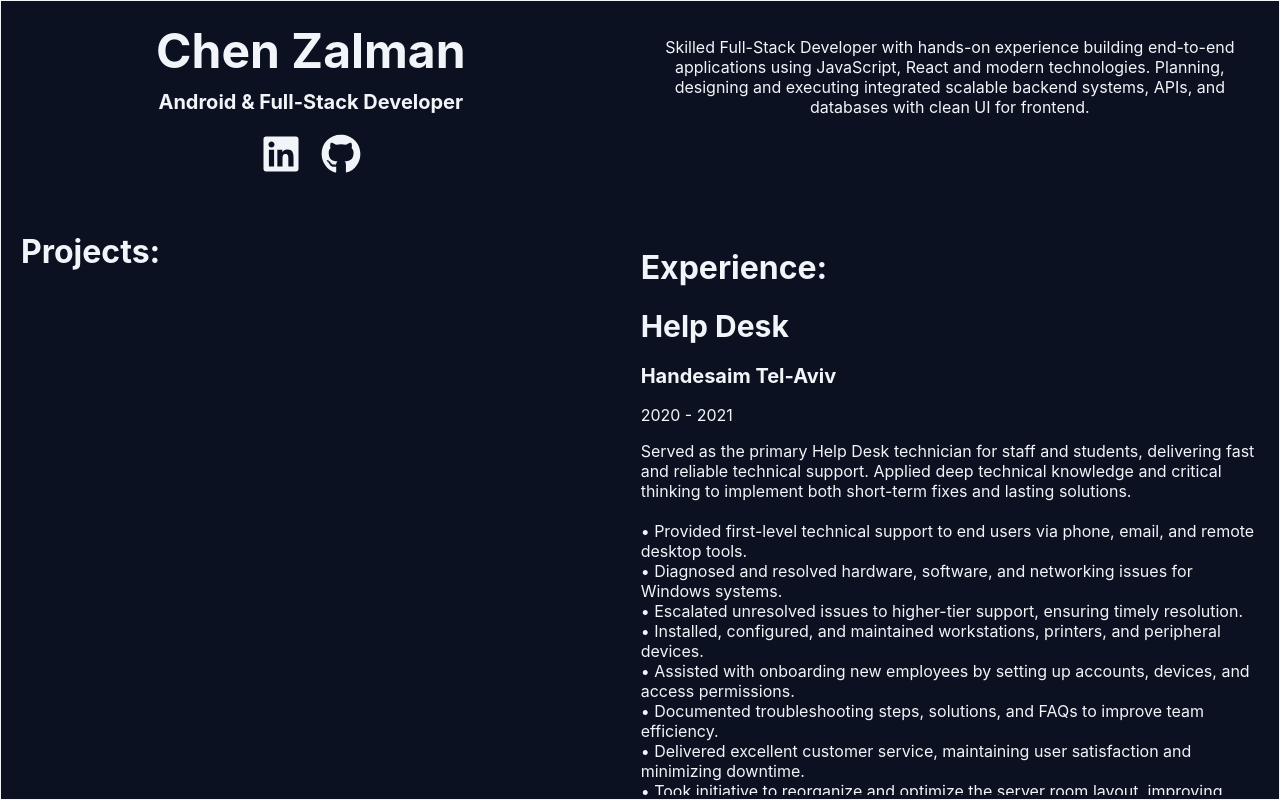
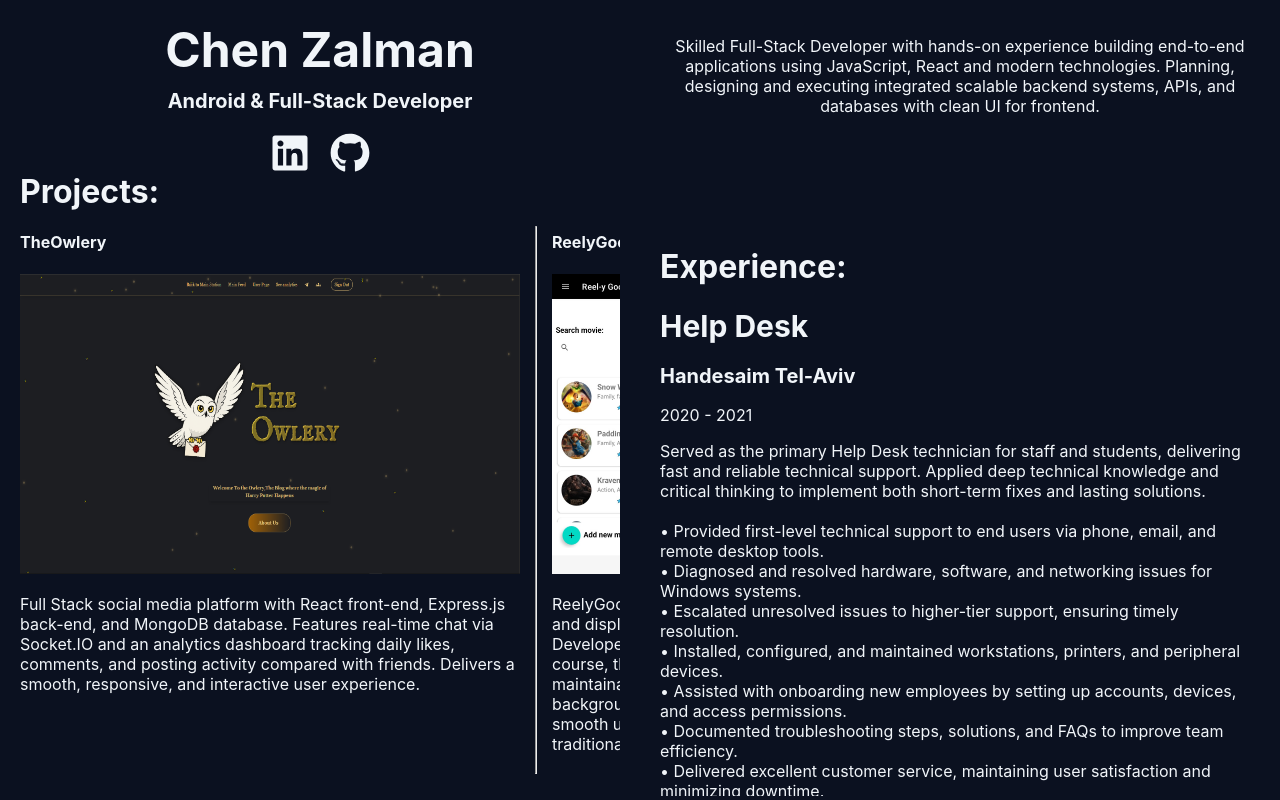
Before and after one commit to ChenZalman/Portfolio, a React (Create React App) app: page / in a window 1280 px wide. Built offline with nearby package versions, Linux system fonts and the light colour scheme.

Commit message:
Added projects section

```diff
--- a/src/App.js
+++ b/src/App.js
@@ -6,12 +6,16 @@ import Summary from './Components/Summary';
 import Header from './Components/Header';
 import dataExperiences from './data/experiences';
 import summary from './data/summary';
+import dataProjects from './data/projects';
+import Project from './Components/Project';
 
 function App() {
   const [experiences,setExperiences] = useState([])
+  const [projects,setpProjects] = useState([])
 
   useEffect(()=> {
     setExperiences(dataExperiences)
+    setpProjects(dataProjects)
   },[])
 
   const openLink = (url) => {
@@ -20,22 +24,43 @@ function App() {
   }
 
   return (
-    <div style={{display: 'flex', height: '100vh', width: '100vw',textAlign: 'center', border:'solid 1px', boxSizing: 'border-box'}}>
+    <div style={{display: 'flex', height: '100vh', width: '100vw',textAlign: 'center', border:'solid 0px', boxSizing: 'border-box'}}>
       {/* Left side of page */}
       <div style={{padding:'20px',width : '50%', border:'solid 0px', boxSizing: 'border-box'}}>
-        <div style={{height:'25%', border:'solid 0px', boxSizing: 'border-box'}}>
+        <div style={{height:'20%', border:'solid 0px', boxSizing: 'border-box'}}>
           <Header props={{name: 'Chen Zalman', title: 'Android & Full-Stack Developer'}}/>
           <div style={{border:'solid 0px', boxSizing: 'border-box'}}>
             <FaLinkedin style={{cursor:'pointer', marginInline:'10px'}} size={40} onClick={() => openLink(process.env.REACT_APP_LINKEDINURL)}/>
             <FaGithub style={{cursor:'pointer', marginInline:'10px'}} size={40} onClick={() => openLink(process.env.REACT_APP_GITHUBURL)}/>
           </div>
         </div>
-        <div style={{textAlign:'left', height:'75%'}}>
-          <h1 style={{}}> Projects:</h1>
+        <div style={{textAlign:'left', height:'80%', boxSizing:'border-box', border:'solid 0px green'}}>
+          <h1 style={{margin:'0px'}}> Projects:</h1>
+          <div style={{display:'flex', overflowX:'scroll',height:'95%'}}>
+            {
+              projects.map(
+                (item,i) =>(
+                  <>
+                    {i > 0 && <hr style={{margin:'15px'}}/>}
+                    <div style={{width:'500px', flexShrink:0, boxSizing:'border-box', border:'solid 0px'}}>
+                      <Project key={i}
+                        props = {{
+                          title : item.title,
+                          image:item.image,
+                          description: item.description
+                        }
+                      }
+                      />
+                    </div>
+                  </>
+                )
+              )
+            }
+         </div>
         </div>
       </div>
       {/* Right side of page */}
-      <div style={{padding:'20px', flexDirection : 'column', justifyItems: 'center', width: '50%'}}>
+      <div style={{padding:'20px', width: '50%'}}>
         <div style={{ height:'25%'}}>
           <Summary props={{text: summary}} />
         </div>
--- /dev/null
+++ b/src/Components/Project.js
@@ -0,0 +1,11 @@
+import React from 'react'
+
+export default function Project({props}) {
+  return (
+    <div>
+      <h4>{props.title}</h4>
+      <img height={'300px'} width={'500px'}  src={props.image} alt="No cover photo provided" />
+      <p>{props.description}</p>
+    </div>
+  )
+}
--- a/src/data/experiences.js
+++ b/src/data/experiences.js
@@ -23,6 +23,8 @@ const dataExperiences = [
                   • Quickly identified and resolved issues to ensure long-term, reliable solutions.
                   • Communicated effectively with the team and conducted weekly performance evaluations.`
   },
+
+
 ];
 
 export default dataExperiences;
--- /dev/null
+++ b/src/data/projects.js
@@ -0,0 +1,15 @@
+const dataProjects = [
+    {
+        title:"TheOwlery",
+        image:'/Pictures/Homepage.PNG',
+        description:'Full Stack social media platform with React front-end, Express.js back-end, and MongoDB database. Features real-time chat via Socket.IO and an analytics dashboard tracking daily likes, comments, and posting activity compared with friends. Delivers a smooth, responsive, and interactive user experience.'
+    },
+    {
+        title:"ReelyGoodMovies",
+        image:'/Pictures/ReelyGoodMovies.jpg',
+        description:'ReelyGoodMovies is an Android app written in Kotlin, that fetches and displays popular movies using a movie database API. Developed as the final project for the "App Development in Kotlin" course, the app follows the MVVM architecture for clean and maintainable code. It leverages Coroutines for efficient background tasks and Room for local data caching, ensuring a smooth user experience. With a user-friendly interface built using traditional Android Views.'
+
+    }
+]
+
+export default dataProjects;
```
Also changed, not shown: public/Pictures/Homepage.PNG (added), public/Pictures/ReelyGoodMovies.jpg (added). Lines whose indentation alone changed are shown as unchanged.
